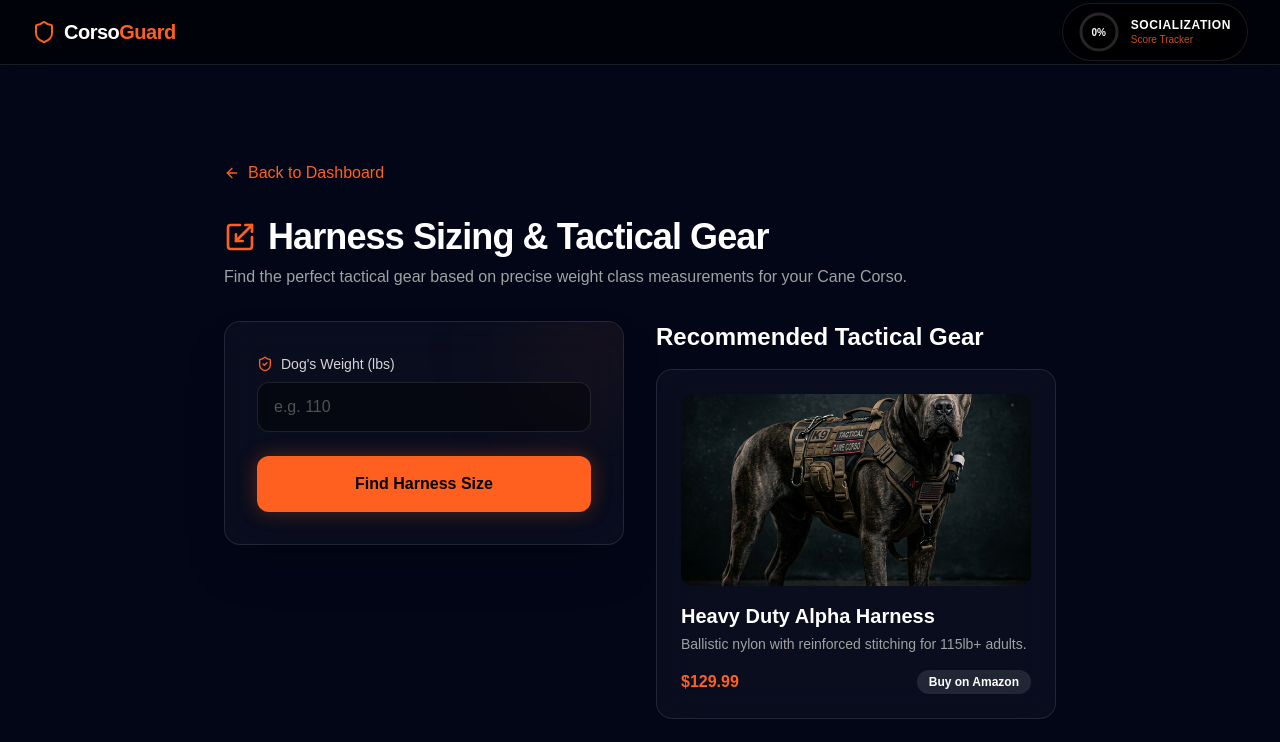
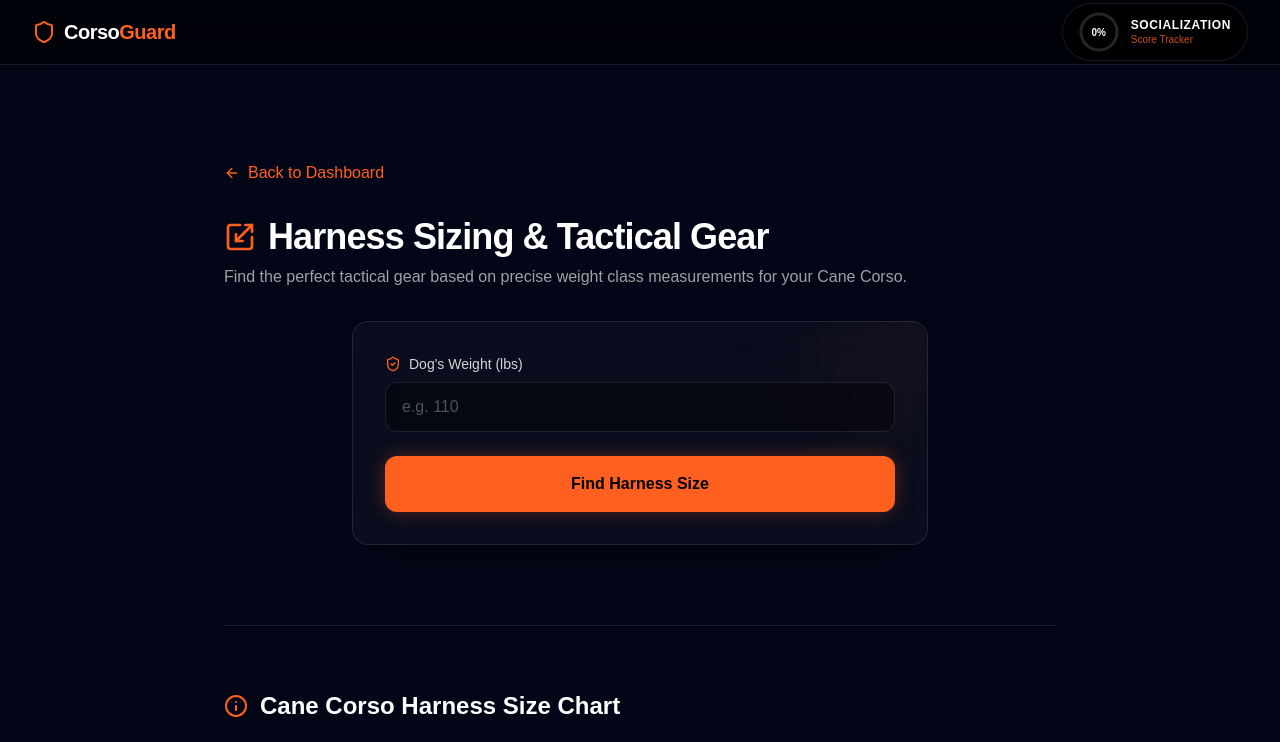
Before and after one commit to miraclecoder77/corsoguard, a Next.js app: page /harness in a window 1280 px wide. Shown: the top 742 px of the page. Built offline with nearby package versions, Linux system fonts and the light colour scheme.

Commit message:
vercel deployment failure fix

```diff
--- a/src/components/HarnessCalculator.tsx
+++ b/src/components/HarnessCalculator.tsx
@@ -19,7 +19,7 @@
     };
 
     return (
-        <div className="grid md:grid-cols-2 gap-8">
+        <div className="max-w-xl mx-auto">
             <div className="bg-white/[0.03] border border-white/[0.1] rounded-2xl p-8 backdrop-blur-xl shadow-2xl relative overflow-hidden h-fit">
                 <div className="absolute top-0 right-0 w-32 h-32 bg-primary/10 rounded-full blur-3xl -mr-10 -mt-10"></div>
 
@@ -64,7 +64,8 @@
                 )}
             </div>
 
-            {/* Gear Preview Side */}
+            {/* Gear Preview Side - Hidden until unhide requested */}
+            {/*
             <div className="space-y-6">
                 <h2 className="text-2xl font-bold text-white mb-4">Recommended Tactical Gear</h2>
 
@@ -92,6 +93,7 @@
                     </div>
                 </div>
             </div>
+            */}
         </div>
     );
 }
--- a/tsconfig.json
+++ b/tsconfig.json
@@ -1,6 +1,6 @@
 {
   "compilerOptions": {
-    "target": "ES2017",
+    "target": "ES2022",
     "lib": ["dom", "dom.iterable", "esnext"],
     "allowJs": true,
     "skipLibCheck": true,
```
